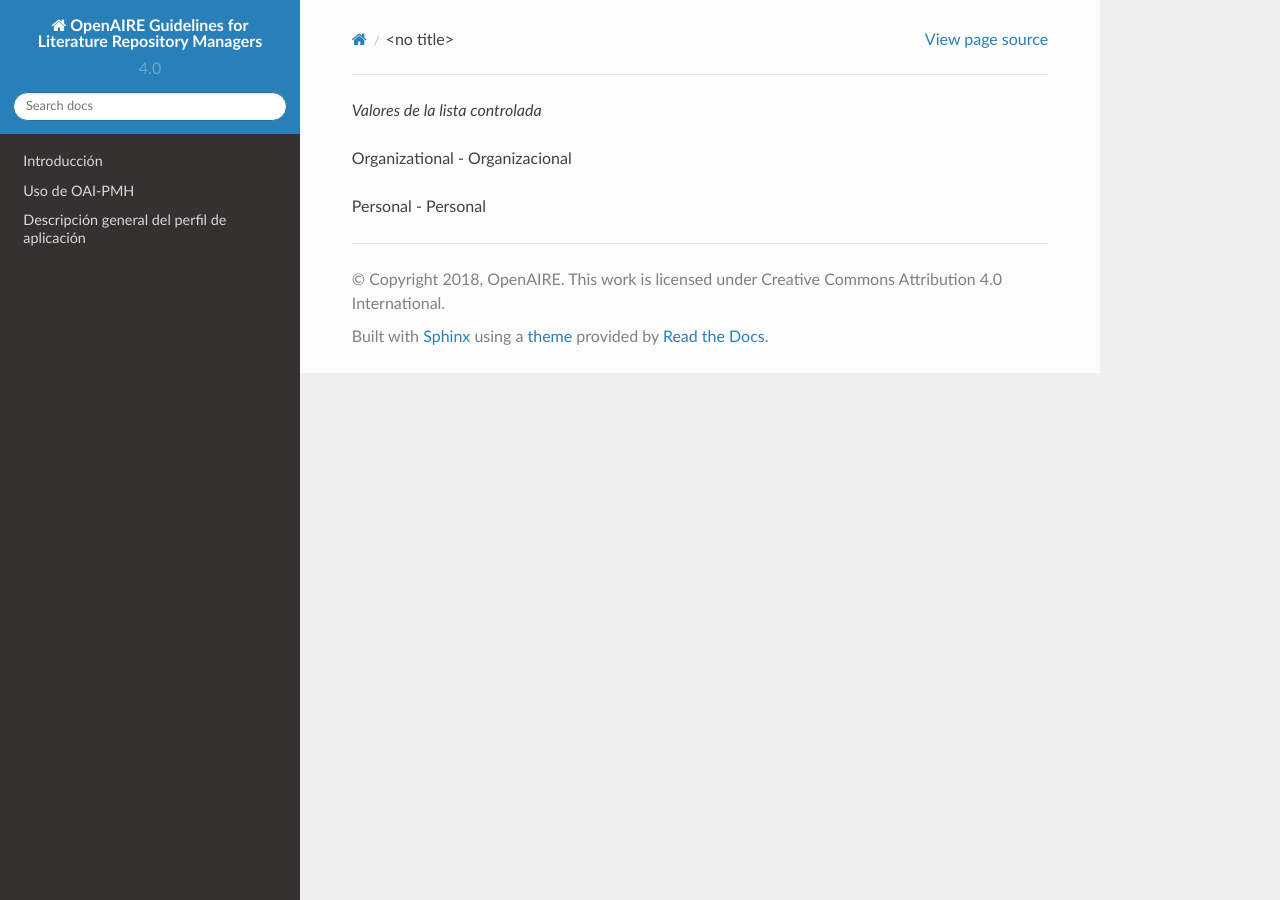
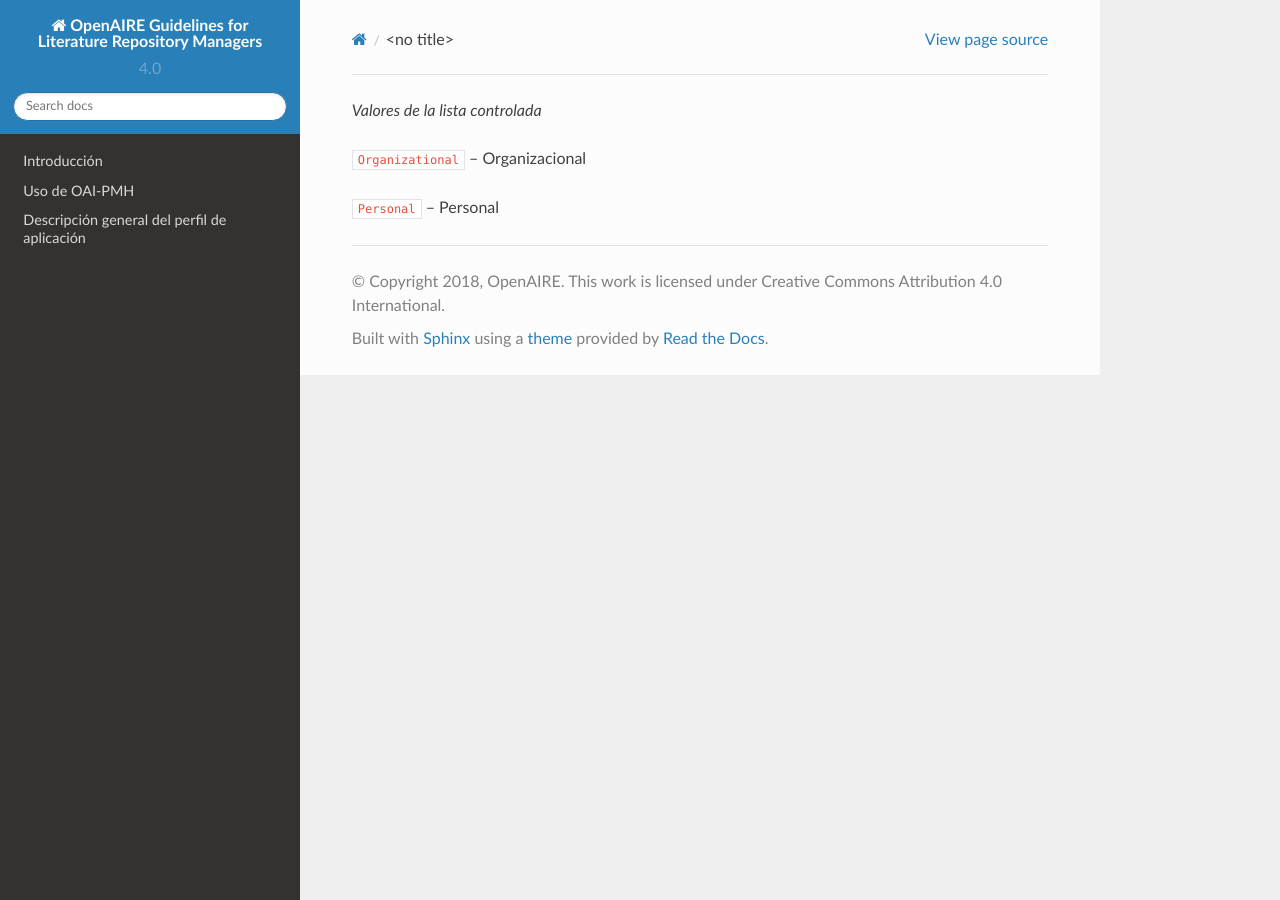
Before and after one commit to memoemg/openAIRE4, a Sphinx documentation site: the page built from docs/vocabularies/nametype.rst, in a window 1280 px wide. Built offline with Sphinx 7.4.7 and the Read the Docs theme 2.0.0, drawn with Linux system fonts in a browser that asks for light colours; a script that is not in the unit is left out.

```diff
--- a/docs/vocabularies/nametype.rst
+++ b/docs/vocabularies/nametype.rst
@@ -1,5 +1,5 @@
 
 *Valores de la lista controlada*
 
-* Organizational - Organizacional
-* Personal - Personal
+* ``Organizational`` – Organizacional
+* ``Personal`` – Personal
```
